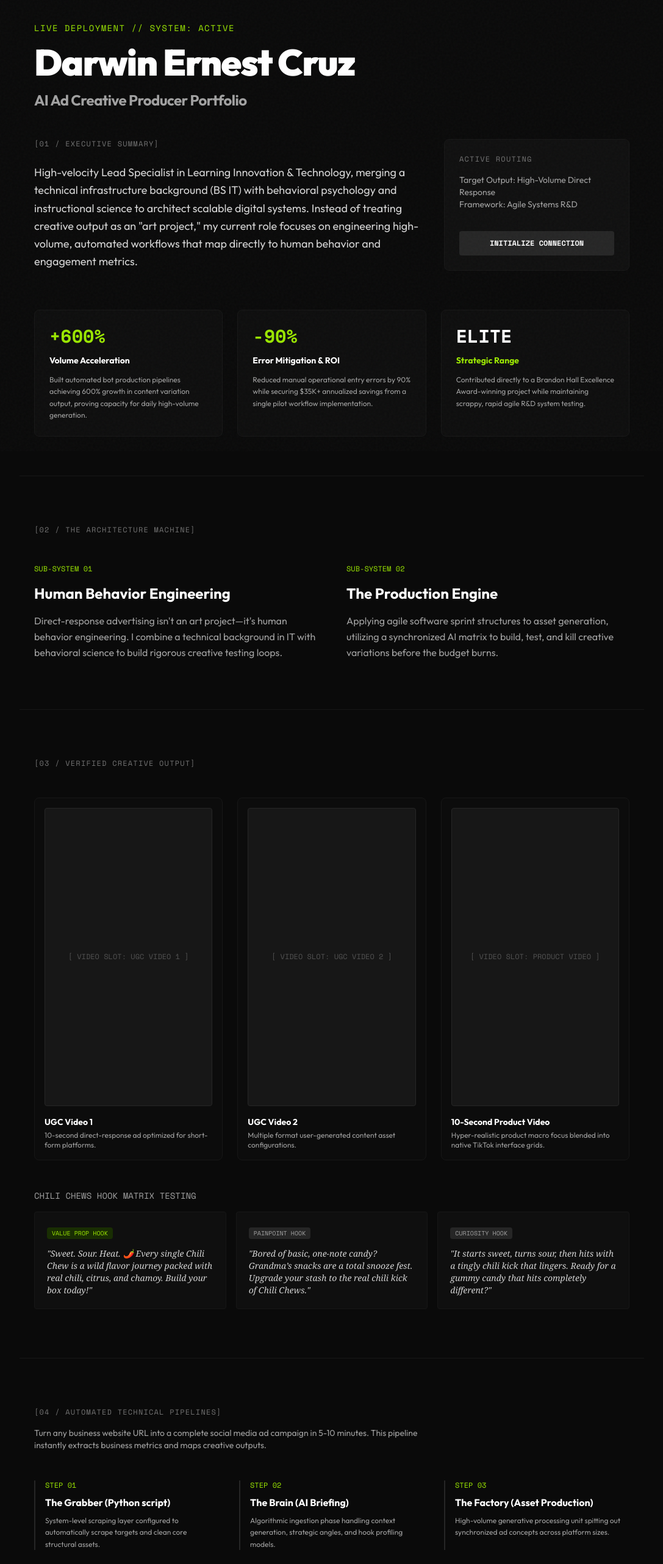
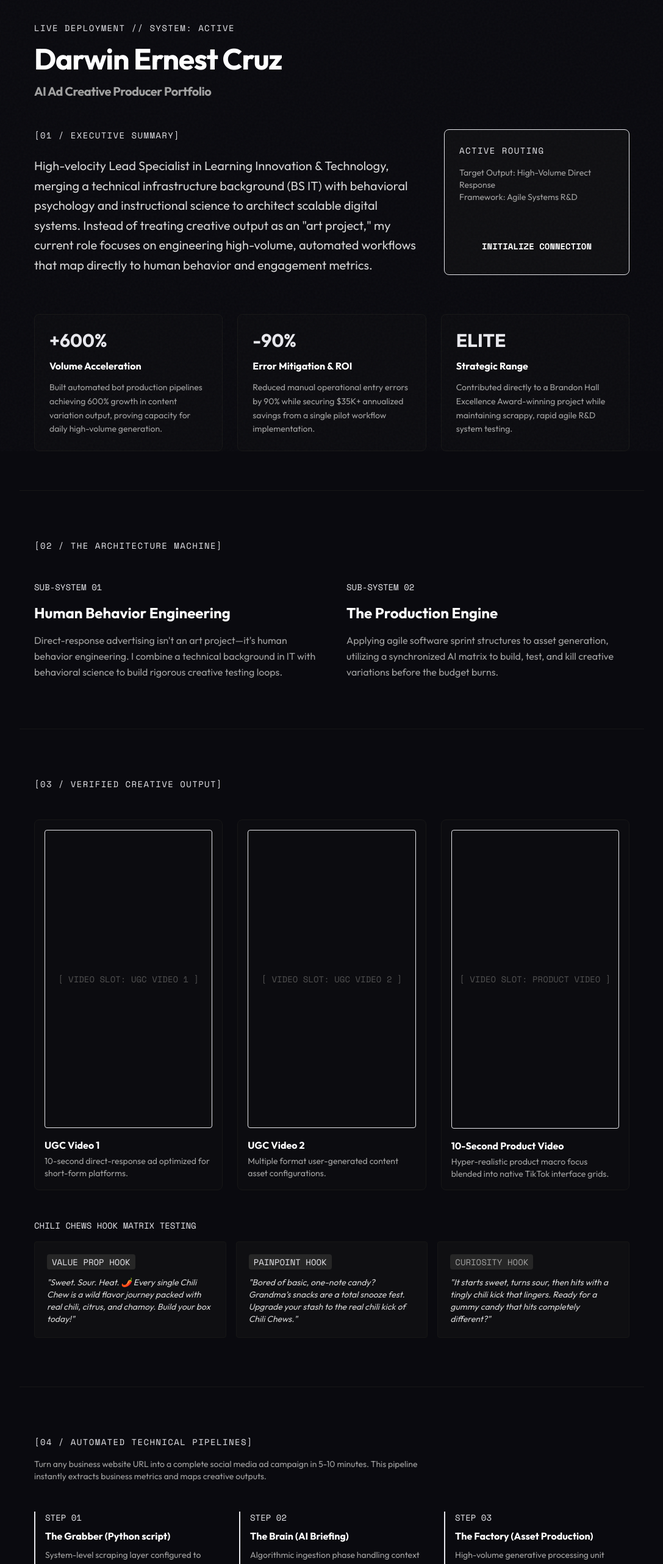
Before and after one commit to dcrxz/portfolio, a Next.js app: page /portfolio/ in a window 1280 px wide. Shown: the part 60-2625 px from the top of the page at 61% size, without its empty margins (96-1183 px from the left). Built offline with nearby package versions, Linux system fonts and the light colour scheme.

Commit message:
updated branding test

```diff
--- a/app/page.tsx
+++ b/app/page.tsx
@@ -2,20 +2,22 @@ import React from 'react';
 
 export default function Portfolio() {
   return (
-    <div className="min-h-screen bg-neutral-950 text-neutral-100 font-sans antialiased selection:bg-lime-500 selection:text-black">
+    // BRAND WRAPPER: Deploys your precise background (#050505), body text (#F5F5F5), and Montserrat Alternates body scaling
+    <div className="min-h-screen bg-brand-background text-brand-text font-body font-normal text-base antialiased selection:bg-brand-primary selection:text-brand-background">
 
       {/* ──────────────────────────────────────────────────────── */}
       {/* HERO SECTION                                             */}
       {/* ──────────────────────────────────────────────────────── */}
       <section className="max-w-5xl mx-auto px-6 pt-24 pb-16 border-b border-neutral-900">
         <header className="space-y-4">
-          <p className="text-lime-400 font-mono text-sm tracking-widest uppercase">
+          <p className="text-brand-primary font-mono text-sm tracking-widest uppercase">
             LIVE DEPLOYMENT // SYSTEM: ACTIVE
           </p>
-          <h1 className="text-5xl md:text-6xl font-black tracking-tight text-white">
+          {/* Montserrat 4.210rem Headline implemented via text-5xl config scale */}
+          <h1 className="text-5xl font-heading font-bold tracking-tight text-white">
             Darwin Ernest Cruz
           </h1>
-          <p className="text-xl md:text-2xl font-bold text-neutral-400 tracking-tight max-w-2xl">
+          <p className="text-xl font-heading font-bold text-neutral-400 tracking-tight max-w-2xl">
             AI Ad Creative Producer Portfolio
           </p>
         </header>
@@ -23,10 +25,10 @@ export default function Portfolio() {
         {/* OVERVIEW MODULE */}
         <div className="mt-12 grid grid-cols-1 md:grid-cols-3 gap-8">
           <div className="md:col-span-2 space-y-6">
-            <h2 className="text-xs uppercase tracking-widest font-mono text-neutral-500">
+            <h2 className="text-sm font-mono text-brand-accent uppercase tracking-widest">
               [01 / EXECUTIVE SUMMARY]
             </h2>
-            <p className="text-lg text-neutral-300 leading-relaxed">
+            <p className="text-xl text-neutral-300 leading-relaxed">
               High-velocity Lead Specialist in Learning Innovation & Technology, merging a technical
               infrastructure background (BS IT) with behavioral psychology and instructional science to
               architect scalable digital systems. Instead of treating creative output as an &quot;art project,&quot;
@@ -35,10 +37,10 @@ export default function Portfolio() {
             </p>
           </div>
 
-          {/* LOGISTICS CALLOUT */}
-          <div className="bg-neutral-900/50 p-6 rounded-lg border border-neutral-900 flex flex-col justify-between h-full">
+          {/* LOGISTICS CALLOUT: Styled using your secondary deep sky blue option */}
+          <div className="bg-neutral-900/40 p-6 rounded-lg border border-brand-secondary/30 flex flex-col justify-between h-full">
             <div>
-              <h3 className="text-xs uppercase tracking-widest font-mono text-neutral-500 mb-4">
+              <h3 className="text-sm font-mono text-brand-primary uppercase tracking-widest mb-4">
                 ACTIVE ROUTING
               </h3>
               <p className="text-sm text-neutral-400">Target Output: High-Volume Direct Response</p>
@@ -46,7 +48,7 @@ export default function Portfolio() {
             </div>
             <a
               href="#contact"
-              className="mt-6 inline-block text-center text-xs font-mono font-bold bg-neutral-800 hover:bg-lime-500 hover:text-black text-white py-3 px-4 rounded transition-all duration-200"
+              className="mt-6 inline-block text-center text-sm font-mono font-bold bg-brand-secondary hover:bg-brand-primary hover:text-brand-background text-white py-3 px-4 rounded transition-all duration-200"
             >
               INITIALIZE CONNECTION
             </a>
@@ -57,28 +59,28 @@ export default function Portfolio() {
         <div className="mt-16 grid grid-cols-1 md:grid-cols-3 gap-6">
 
           {/* METRIC CARD 1 */}
-          <div className="p-6 bg-neutral-900/30 rounded-lg border border-neutral-900 space-y-3">
-            <div className="text-3xl font-black text-lime-400 font-mono">+600%</div>
-            <h3 className="font-bold text-white text-sm">Volume Acceleration</h3>
-            <p className="text-xs text-neutral-400 leading-relaxed">
+          <div className="p-6 bg-neutral-900/20 rounded-lg border border-neutral-900 space-y-3">
+            <div className="text-3xl font-heading font-bold text-brand-primary">+600%</div>
+            <h3 className="font-heading font-bold text-white text-base">Volume Acceleration</h3>
+            <p className="text-sm text-neutral-400 leading-relaxed">
               Built automated bot production pipelines achieving 600% growth in content variation output, proving capacity for daily high-volume generation.
             </p>
           </div>
 
           {/* METRIC CARD 2 */}
-          <div className="p-6 bg-neutral-900/30 rounded-lg border border-neutral-900 space-y-3">
-            <div className="text-3xl font-black text-lime-400 font-mono">-90%</div>
-            <h3 className="font-bold text-white text-sm">Error Mitigation & ROI</h3>
-            <p className="text-xs text-neutral-400 leading-relaxed">
+          <div className="p-6 bg-neutral-900/20 rounded-lg border border-neutral-900 space-y-3">
+            <div className="text-3xl font-heading font-bold text-brand-primary">-90%</div>
+            <h3 className="font-heading font-bold text-white text-base">Error Mitigation & ROI</h3>
+            <p className="text-sm text-neutral-400 leading-relaxed">
               Reduced manual operational entry errors by 90% while securing $35K+ annualized savings from a single pilot workflow implementation.
             </p>
           </div>
 
           {/* METRIC CARD 3 */}
-          <div className="p-6 bg-neutral-900/30 rounded-lg border border-neutral-900 space-y-3">
-            <div className="text-3xl font-black text-white font-mono">ELITE</div>
-            <h3 className="font-bold text-lime-400 text-sm">Strategic Range</h3>
-            <p className="text-xs text-neutral-400 leading-relaxed">
+          <div className="p-6 bg-neutral-900/20 rounded-lg border border-neutral-900 space-y-3">
+            <div className="text-3xl font-heading font-bold text-brand-accent">ELITE</div>
+            <h3 className="font-heading font-bold text-white text-base">Strategic Range</h3>
+            <p className="text-sm text-neutral-400 leading-relaxed">
               Contributed directly to a Brandon Hall Excellence Award-winning project while maintaining scrappy, rapid agile R&D system testing.
             </p>
           </div>
@@ -89,21 +91,21 @@ export default function Portfolio() {
       {/* ──────────────────────────────────────────────────────── */}
       {/* PHILOSOPHY SECTION                                       */}
       {/* ──────────────────────────────────────────────────────── */}
-      <section className="max-w-5xl mx-auto px-6 py-20 border-b border-neutral-900 bg-neutral-950">
-        <h2 className="text-xs uppercase tracking-widest font-mono text-neutral-500 mb-12">
+      <section className="max-w-5xl mx-auto px-6 py-20 border-b border-neutral-900">
+        <h2 className="text-sm font-mono text-brand-accent uppercase tracking-widest mb-12">
           [02 / THE ARCHITECTURE MACHINE]
         </h2>
         <div className="grid grid-cols-1 md:grid-cols-2 gap-12">
           <div className="space-y-4">
-            <div className="text-xs font-mono text-lime-400">SUB-SYSTEM 01</div>
-            <h3 className="text-2xl font-bold text-white">Human Behavior Engineering</h3>
+            <div className="text-sm font-mono text-brand-primary">SUB-SYSTEM 01</div>
+            <h3 className="text-2xl font-heading font-bold text-white">Human Behavior Engineering</h3>
             <p className="text-neutral-400 leading-relaxed">
               Direct-response advertising isn&apos;t an art project—it&apos;s human behavior engineering. I combine a technical background in IT with behavioral science to build rigorous creative testing loops.
             </p>
           </div>
           <div className="space-y-4">
-            <div className="text-xs font-mono text-lime-400">SUB-SYSTEM 02</div>
-            <h3 className="text-2xl font-bold text-white">The Production Engine</h3>
+            <div className="text-sm font-mono text-brand-primary">SUB-SYSTEM 02</div>
+            <h3 className="text-2xl font-heading font-bold text-white">The Production Engine</h3>
             <p className="text-neutral-400 leading-relaxed">
               Applying agile software sprint structures to asset generation, utilizing a synchronized AI matrix to build, test, and kill creative variations before the budget burns.
             </p>
@@ -115,7 +117,7 @@ export default function Portfolio() {
       {/* CREATIVE SAMPLES GRID                                    */}
       {/* ──────────────────────────────────────────────────────── */}
       <section className="max-w-5xl mx-auto px-6 py-20 border-b border-neutral-900">
-        <h2 className="text-xs uppercase tracking-widest font-mono text-neutral-500 mb-12">
+        <h2 className="text-sm font-mono text-brand-accent uppercase tracking-widest mb-12">
           [03 / VERIFIED CREATIVE OUTPUT]
         </h2>
 
@@ -123,56 +125,57 @@ export default function Portfolio() {
         <div className="grid grid-cols-1 md:grid-cols-3 gap-6 mb-12">
           {/* ASSET CONTAINER 1 */}
           <div className="bg-neutral-900/20 border border-neutral-900 rounded-lg p-4 space-y-4">
-            <div className="aspect-[9/16] bg-neutral-900 rounded flex items-center justify-center border border-neutral-800">
-              <span className="text-xs font-mono text-neutral-600">[ VIDEO SLOT: UGC VIDEO 1 ]</span>
+            <div className="aspect-[9/16] bg-brand-background rounded flex items-center justify-center border border-brand-secondary/20">
+              {/* Ready for your public/videos/ asset embedding hooks */}
+              <span className="text-sm font-mono text-neutral-600">[ VIDEO SLOT: UGC VIDEO 1 ]</span>
             </div>
             <div>
-              <h4 className="font-bold text-white text-sm">UGC Video 1</h4>
-              <p className="text-xs text-neutral-400 mt-1">10-second direct-response ad optimized for short-form platforms.</p>
+              <h4 className="font-heading font-bold text-white text-base">UGC Video 1</h4>
+              <p className="text-sm text-neutral-400 mt-1">10-second direct-response ad optimized for short-form platforms.</p>
             </div>
           </div>
 
           {/* ASSET CONTAINER 2 */}
           <div className="bg-neutral-900/20 border border-neutral-900 rounded-lg p-4 space-y-4">
-            <div className="aspect-[9/16] bg-neutral-900 rounded flex items-center justify-center border border-neutral-800">
-              <span className="text-xs font-mono text-neutral-600">[ VIDEO SLOT: UGC VIDEO 2 ]</span>
+            <div className="aspect-[9/16] bg-brand-background rounded flex items-center justify-center border border-brand-secondary/20">
+              <span className="text-sm font-mono text-neutral-600">[ VIDEO SLOT: UGC VIDEO 2 ]</span>
             </div>
             <div>
-              <h4 className="font-bold text-white text-sm">UGC Video 2</h4>
-              <p className="text-xs text-neutral-400 mt-1">Multiple format user-generated content asset configurations.</p>
+              <h4 className="font-heading font-bold text-white text-base">UGC Video 2</h4>
+              <p className="text-sm text-neutral-400 mt-1">Multiple format user-generated content asset configurations.</p>
             </div>
           </div>
 
           {/* ASSET CONTAINER 3 */}
           <div className="bg-neutral-900/20 border border-neutral-900 rounded-lg p-4 space-y-4">
-            <div className="aspect-[9/16] bg-neutral-900 rounded flex items-center justify-center border border-neutral-800">
-              <span className="text-xs font-mono text-neutral-600">[ VIDEO SLOT: PRODUCT VIDEO ]</span>
+            <div className="aspect-[9/16] bg-brand-background rounded flex items-center justify-center border border-brand-secondary/20">
+              <span className="text-sm font-mono text-neutral-600">[ VIDEO SLOT: PRODUCT VIDEO ]</span>
             </div>
             <div>
-              <h4 className="font-bold text-white text-sm">10-Second Product Video</h4>
-              <p className="text-xs text-neutral-400 mt-1">Hyper-realistic product macro focus blended into native TikTok interface grids.</p>
+              <h4 className="font-heading font-bold text-white text-base">10-Second Product Video</h4>
+              <p className="text-sm text-neutral-400 mt-1">Hyper-realistic product macro focus blended into native TikTok interface grids.</p>
             </div>
           </div>
         </div>
 
         {/* STATIC AD HOOKS MATRIX */}
         <div className="mt-12 space-y-4">
-          <h3 className="text-sm font-mono text-neutral-400 mb-4">CHILI CHEWS HOOK MATRIX TESTING</h3>
+          <h3 className="text-sm font-mono text-brand-primary mb-4">CHILI CHEWS HOOK MATRIX TESTING</h3>
           <div className="grid grid-cols-1 md:grid-cols-3 gap-4">
             {/* HOOK VARIATION 1 */}
             <div className="p-5 bg-neutral-900/40 border border-neutral-900 rounded">
-              <span className="text-[10px] font-mono bg-lime-950 text-lime-400 px-2 py-0.5 rounded uppercase">Value Prop Hook</span>
-              <p className="text-sm mt-3 text-neutral-300 italic font-serif">&quot;Sweet. Sour. Heat. 🌶️ Every single Chili Chew is a wild flavor journey packed with real chili, citrus, and chamoy. Build your box today!&quot;</p>
+              <span className="text-sm font-mono bg-neutral-800 text-brand-primary px-2 py-0.5 rounded uppercase">Value Prop Hook</span>
+              <p className="text-sm mt-3 text-neutral-300 italic">&quot;Sweet. Sour. Heat. 🌶️ Every single Chili Chew is a wild flavor journey packed with real chili, citrus, and chamoy. Build your box today!&quot;</p>
             </div>
             {/* HOOK VARIATION 2 */}
             <div className="p-5 bg-neutral-900/40 border border-neutral-900 rounded">
-              <span className="text-[10px] font-mono bg-neutral-800 text-neutral-400 px-2 py-0.5 rounded uppercase">Painpoint Hook</span>
-              <p className="text-sm mt-3 text-neutral-300 italic font-serif">&quot;Bored of basic, one-note candy? Grandma’s snacks are a total snooze fest. Upgrade your stash to the real chili kick of Chili Chews.&quot;</p>
+              <span className="text-sm font-mono bg-neutral-800 text-brand-accent px-2 py-0.5 rounded uppercase">Painpoint Hook</span>
+              <p className="text-sm mt-3 text-neutral-300 italic">&quot;Bored of basic, one-note candy? Grandma’s snacks are a total snooze fest. Upgrade your stash to the real chili kick of Chili Chews.&quot;</p>
             </div>
             {/* HOOK VARIATION 3 */}
             <div className="p-5 bg-neutral-900/40 border border-neutral-900 rounded">
-              <span className="text-[10px] font-mono bg-neutral-800 text-neutral-400 px-2 py-0.5 rounded uppercase">Curiosity Hook</span>
-              <p className="text-sm mt-3 text-neutral-300 italic font-serif">&quot;It starts sweet, turns sour, then hits with a tingly chili kick that lingers. Ready for a gummy candy that hits completely different?&quot;</p>
+              <span className="text-sm font-mono bg-neutral-800 text-neutral-400 px-2 py-0.5 rounded uppercase">Curiosity Hook</span>
+              <p className="text-sm mt-3 text-neutral-300 italic">&quot;It starts sweet, turns sour, then hits with a tingly chili kick that lingers. Ready for a gummy candy that hits completely different?&quot;</p>
             </div>
           </div>
         </div>
@@ -181,8 +184,8 @@ export default function Portfolio() {
       {/* ──────────────────────────────────────────────────────── */}
       {/* PIPELINE ARCHITECTURE                                    */}
       {/* ──────────────────────────────────────────────────────── */}
-      <section className="max-w-5xl mx-auto px-6 py-20 border-b border-neutral-900 bg-neutral-950/40">
-        <h2 className="text-xs uppercase tracking-widest font-mono text-neutral-500 mb-4">
+      <section className="max-w-5xl mx-auto px-6 py-20 border-b border-neutral-900">
+        <h2 className="text-sm font-mono text-brand-accent uppercase tracking-widest mb-4">
           [04 / AUTOMATED TECHNICAL PIPELINES]
         </h2>
         <p className="text-sm text-neutral-400 max-w-2xl mb-12">
@@ -190,20 +193,20 @@ export default function Portfolio() {
         </p>
 
         <div className="grid grid-cols-1 md:grid-cols-3 gap-8 relative">
-          <div className="space-y-2 border-l-2 border-neutral-800 pl-4">
-            <div className="text-xs font-mono text-lime-400">STEP 01</div>
-            <h3 className="font-bold text-white text-base">The Grabber (Python script)</h3>
-            <p className="text-xs text-neutral-400 leading-relaxed">System-level scraping layer configured to automatically scrape targets and clean core structural assets.</p>
+          <div className="space-y-2 border-l-2 border-brand-secondary pl-4">
+            <div className="text-sm font-mono text-brand-primary">STEP 01</div>
+            <h3 className="font-heading font-bold text-white text-base">The Grabber (Python script)</h3>
+            <p className="text-sm text-neutral-400 leading-relaxed">System-level scraping layer configured to automatically scrape targets and clean core structural assets.</p>
           </div>
-          <div className="space-y-2 border-l-2 border-neutral-800 pl-4">
-            <div className="text-xs font-mono text-lime-400">STEP 02</div>
-            <h3 className="font-bold text-white text-base">The Brain (AI Briefing)</h3>
-            <p className="text-xs text-neutral-400 leading-relaxed">Algorithmic ingestion phase handling context generation, strategic angles, and hook profiling models.</p>
+          <div className="space-y-2 border-l-2 border-brand-secondary pl-4">
+            <div className="text-sm font-mono text-brand-primary">STEP 02</div>
+            <h3 className="font-heading font-bold text-white text-base">The Brain (AI Briefing)</h3>
+            <p className="text-sm text-neutral-400 leading-relaxed">Algorithmic ingestion phase handling context generation, strategic angles, and hook profiling models.</p>
           </div>
-          <div className="space-y-2 border-l-2 border-neutral-800 pl-4">
-            <div className="text-xs font-mono text-lime-400">STEP 03</div>
+          <div className="space-y-2 border-l-2 border-brand-secondary pl-4">
+            <div className="text-sm font-mono text-brand-primary">STEP 03</div>
             <h3 className="font-bold text-white text-base">The Factory (Asset Production)</h3>
-            <p className="text-xs text-neutral-400 leading-relaxed">High-volume generative processing unit spitting out synchronized ad concepts across platform sizes.</p>
+            <p className="text-sm text-neutral-400 leading-relaxed">High-volume generative processing unit spitting out synchronized ad concepts across platform sizes.</p>
           </div>
         </div>
       </section>
@@ -213,14 +216,14 @@ export default function Portfolio() {
       {/* ──────────────────────────────────────────────────────── */}
       <footer id="contact" className="max-w-5xl mx-auto px-6 py-24 text-center space-y-8">
         <div className="space-y-2">
-          <h2 className="text-3xl font-black text-white">Let&apos;s Build the Machine</h2>
+          <h2 className="text-3xl font-heading font-bold text-white">Let&apos;s Build the Machine</h2>
           <p className="text-sm text-neutral-400 font-mono">Let&apos;s talk about automating your creative pipeline.</p>
         </div>
 
         <div className="flex flex-wrap justify-center gap-4 pt-4">
           <a
             href="mailto:dcrxz@pm.me"
-            className="font-mono text-xs bg-lime-500 text-black px-6 py-3 rounded font-bold hover:bg-white transition-colors duration-150"
+            className="font-mono text-sm bg-brand-primary text-brand-background px-6 py-3 rounded font-bold hover:bg-white transition-colors duration-150"
           >
             EXECUTE MAIL_ROUTING
           </a>
@@ -228,13 +231,13 @@ export default function Portfolio() {
             href="https://dcrxz.github.io/portfolio/Darwin_Cruz_Resume.pdf"
             target="_blank"
             rel="noopener noreferrer"
-            className="font-mono text-xs bg-neutral-900 border border-neutral-800 text-neutral-300 px-6 py-3 rounded font-bold hover:bg-neutral-800 transition-colors duration-150"
+            className="font-mono text-sm bg-neutral-900 border border-neutral-800 text-neutral-300 px-6 py-3 rounded font-bold hover:bg-neutral-800 transition-colors duration-150"
           >
             PULL RESUME_MANIFEST
           </a>
         </div>
 
-        <p className="text-[10px] font-mono text-neutral-700 pt-16">
+        <p className="text-sm font-mono text-neutral-700 pt-16">
           © 2026 CRXZ SYSTEMS INC // CORE OVERRIDE ENGAGED
         </p>
       </footer>
--- /dev/null
+++ b/tailwind.config.ts
@@ -0,0 +1,46 @@
+import type { Config } from "tailwindcss";
+
+const config: Config = {
+  content: [
+    "./pages/**/*.{js,ts,jsx,tsx,mdx}",
+    "./components/**/*.{js,ts,jsx,tsx,mdx}",
+    "./app/**/*.{js,ts,jsx,tsx,mdx}",
+    "./src/**/*.{js,ts,jsx,tsx,mdx}",
+  ],
+  theme: {
+    extend: {
+      // BRAND COLORS MATRIX: Your exact custom palette values
+      colors: {
+        brand: {
+          text: '#F5F5F5',        // Near-white crisp readability text
+          background: '#050505',  // Solid deep midnight canvas background
+          primary: '#6bebff',     // Vibrant electric cyan accent
+          secondary: '#578cd6',   // Deep sky blue layout components
+          accent: '#f9cefb',      // Soft pastel neon violet highlight nodes
+        },
+      },
+      // TYPOGRAPHY CONFIGURATION: Your exact font scaling
+      fontSize: {
+        sm: '0.750rem',
+        base: '1rem',
+        xl: '1.333rem',
+        '2xl': '1.777rem',
+        '3xl': '2.369rem',
+        '4xl': '3.158rem',
+        '5xl': '4.210rem',
+      },
+      // FONT STACK ROUTING: Your custom family assignments
+      fontFamily: {
+        heading: ['var(--font-montserrat)', 'Montserrat', 'sans-serif'],
+        body: ['var(--font-montserrat-alternates)', 'Montserrat Alternates', 'sans-serif'],
+      },
+      // WEIGHT MATRIX: Text thickness configurations
+      fontWeight: {
+        normal: '400',
+        bold: '700',
+      },
+    },
+  },
+  plugins: [],
+};
+export default config;
```
